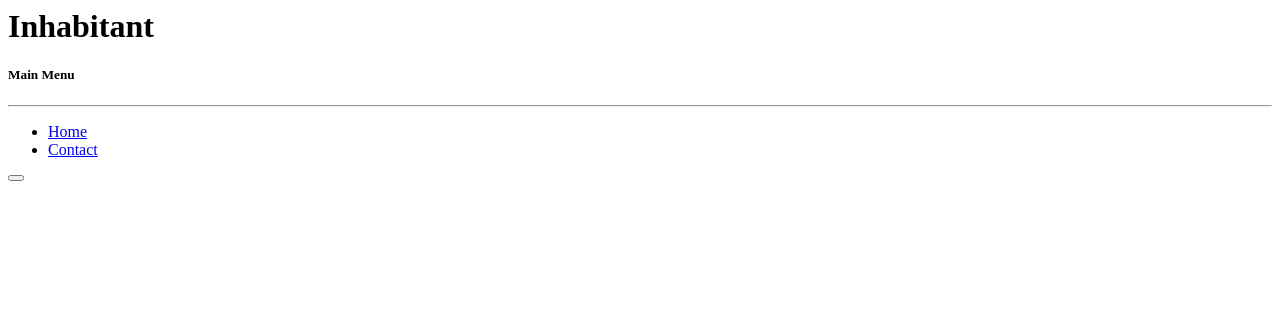
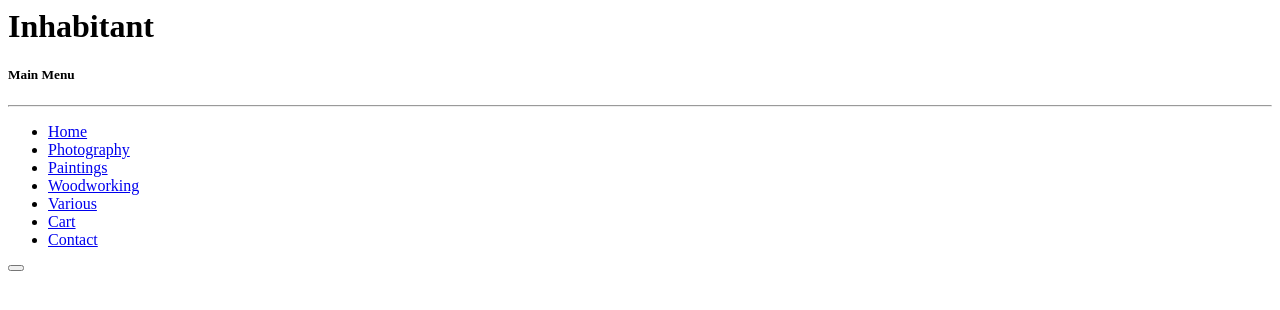
Before and after one commit to blachawk/inhabitant-webpack, a web app: file src/partials/header.html in a window 1280 px wide. Shown: the top 310 px of the page. Run offline with its HTML, style and script files only (its server is not run), Linux system fonts and the light colour scheme.

Commit message:
category listing links for various product sections

```diff
--- a/src/partials/header.html
+++ b/src/partials/header.html
@@ -1,8 +1,9 @@
 <div class="row">
     <div class="col">
-
+        <!--SITE TITLE-->
         <h1 class="text-dark px-3 py-4 text-uppercase mtitle">Inhabitant</h1>
 
+        <!--SITE MAIN MENU LINKS-->
         <div class="pos-f-t fixed-top">
             <div class="collapse manimate pb-0" id="navbarToggleExternalContent">
 
@@ -12,6 +13,21 @@
                     <ul class="navbar-nav ml-auto px-2 px-lg-0 pb-2 text-lg-center">
                         <li class="nav-item">
                             <a class="nav-link text-info" href="#">Home</a>
+                        </li>
+                        <li class="nav-item">
+                            <a class="nav-link text-info" href="#">Photography</a>
+                        </li>
+                        <li class="nav-item">
+                            <a class="nav-link text-info" href="#">Paintings</a>
+                        </li>
+                        <li class="nav-item">
+                            <a class="nav-link text-info" href="#">Woodworking</a>
+                        </li>
+                        <li class="nav-item">
+                            <a class="nav-link text-info" href="#">Various</a>
+                        </li>
+                        <li class="nav-item">
+                            <a class="nav-link text-info" href="#">Cart</a>
                         </li>
                         <li class="nav-item">
                             <a class="nav-link text-info" href="#">Contact</a>
--- a/webpack.config.js
+++ b/webpack.config.js
@@ -67,7 +67,7 @@ module.exports = {
           template: `./src/views/${event}/index.html`,
           favicon: '',//'./src/images/m_ico.ico',
           mViewPort: 'width=device-width, initial-scale=1.0',
-          mFonts: 'https://fonts.googleapis.com/css?family=Fira+Sans+Condensed:300,400|M+PLUS+1p:500,700|Secular+One&display=swap',
+          mFonts: 'https://fonts.googleapis.com/css?family=Fira+Sans+Condensed:200, 300,400|M+PLUS+1p:500,700|Secular+One&display=swap',
           mLayoutType: 'views',
           mWrapperClass: 'container-fluid p-0 m-0',
           //memblem: './src/images/m_emblem_white_58x75.png', //using file-loader as a backup until we get an answer on getting this to work with partial files | https://stackoverflow.com/questions/55268696/how-to-process-html-webpack-plugin-options-in-required-files | https://github.com/jantimon/html-webpack-plugin/issues/1179
```
Also changed, not shown: src/styles/_mstyles.scss (+13 -9 lines), src/styles/_mvars.scss (+23 -12 lines), src/views/home/index.html (+18 -11 lines).
